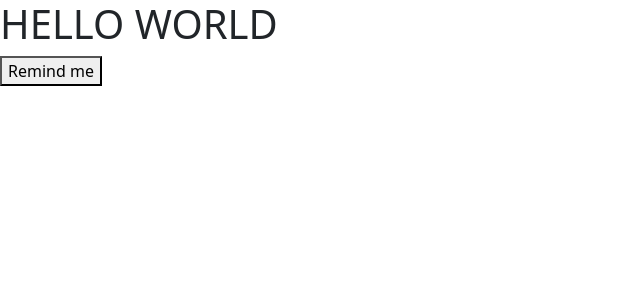
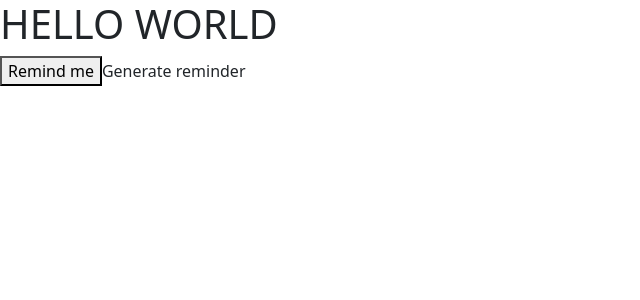
Before and after one commit to Christiannaira/ureminder, a React (Vite) app: page / in a window 1280 px wide. Shown: the top 300 px of the page, without its empty margins (0-640 px from the left). Built offline with nearby package versions, Linux system fonts and the light colour scheme; no server answers.

Commit message:
feat(button): Added button functionality

```diff
--- a/src/App.jsx
+++ b/src/App.jsx
@@ -4,7 +4,7 @@ import axios from "axios";
 
 function App() {
 
-  const [advice, setAdvice] = useState('');
+  const [advice, setAdvice] = useState('Generate reminder');
   const [id, setId] = useState(null);
 
   const fetchRandomAdviceApi = () => {
@@ -27,13 +27,17 @@ function App() {
 
   }
 
-  fetchRandomAdviceApi();
 
+  const handleNextAdvice = () => {
+
+    fetchRandomAdviceApi();
+
+  }
 
   return (
     <>
       <h1>HELLO WORLD</h1>
-      <button>Remind me</button>
+      <button onClick={handleNextAdvice}>Remind me</button>
       {advice}
 
     </>
```
